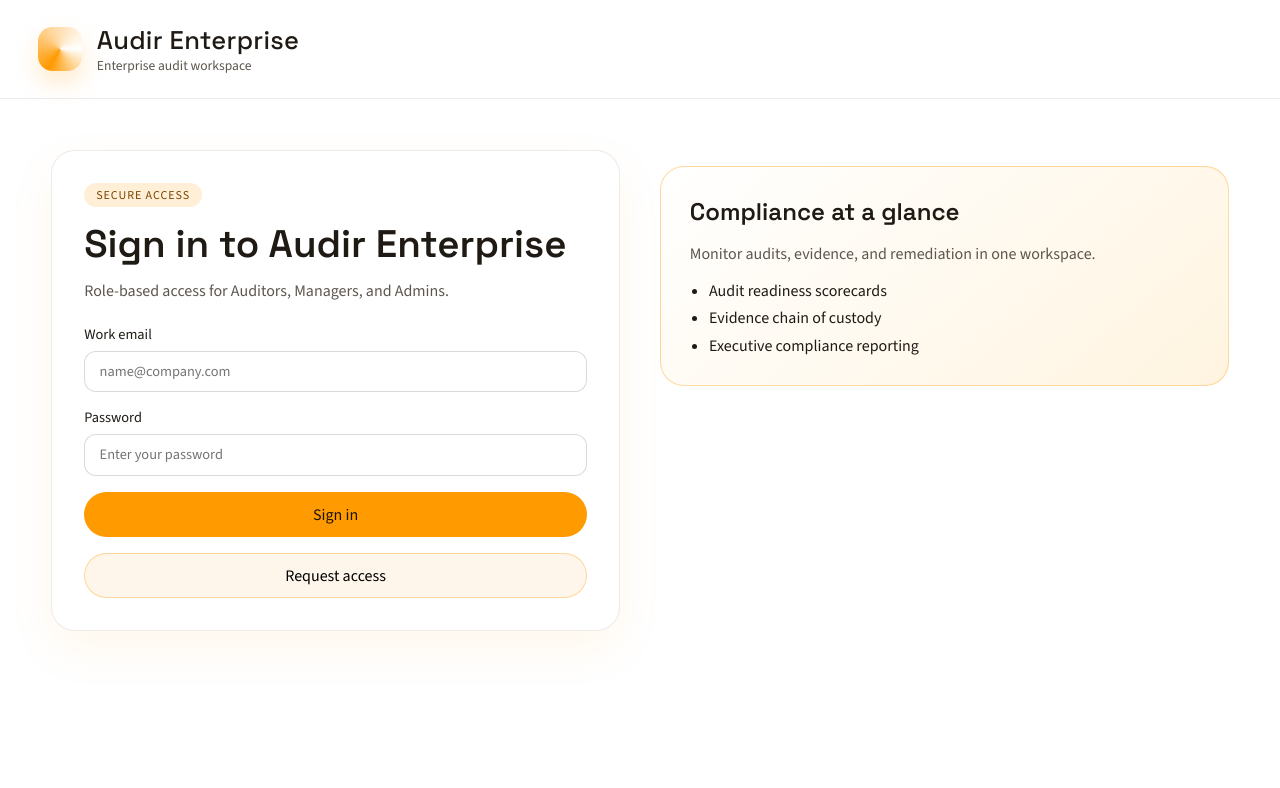
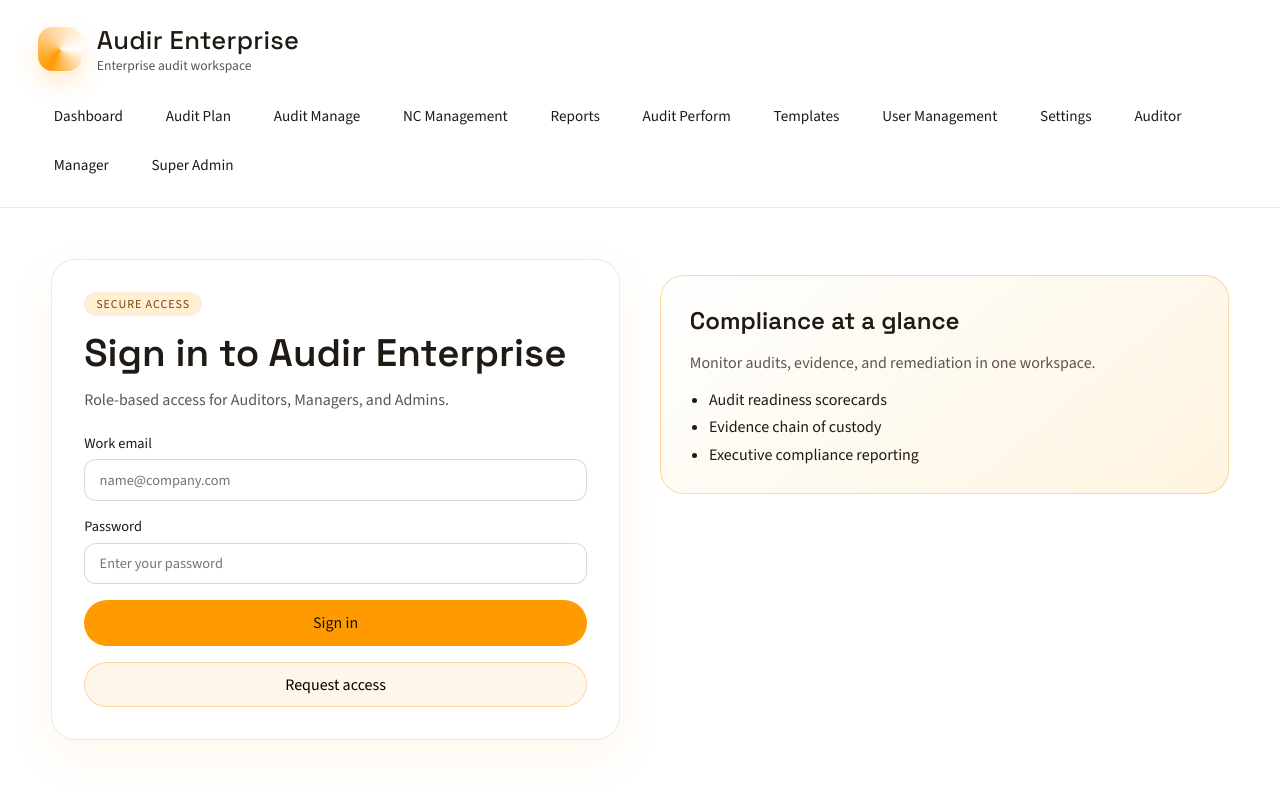
Before and after one commit to Vigameq/audir-classic, an Angular app: page /login in a window 1280 px wide. Shown: the top 788 px of the page. Built offline with nearby package versions, Linux system fonts and the light colour scheme.

Commit message:
Show full top ribbon menu

```diff
--- a/src/app/app.html
+++ b/src/app/app.html
@@ -6,7 +6,7 @@
       <div class="brand-subtitle">Enterprise audit workspace</div>
     </div>
   </div>
-  <div class="nav-shell" *ngIf="auth.isLoggedIn()">
+  <div class="nav-shell">
     <nav class="app-nav">
       <a routerLink="/dashboard" routerLinkActive="active">Dashboard</a>
       <a routerLink="/audit-plan" routerLinkActive="active">Audit Plan</a>
@@ -21,7 +21,9 @@
       <a routerLink="/manager" routerLinkActive="active">Manager</a>
       <a routerLink="/super-admin" routerLinkActive="active">Super Admin</a>
     </nav>
-    <button class="logout" type="button" (click)="auth.logout()">Logout</button>
+    <button class="logout" type="button" (click)="auth.logout()" *ngIf="auth.isLoggedIn()">
+      Logout
+    </button>
   </div>
 </header>
 
```
